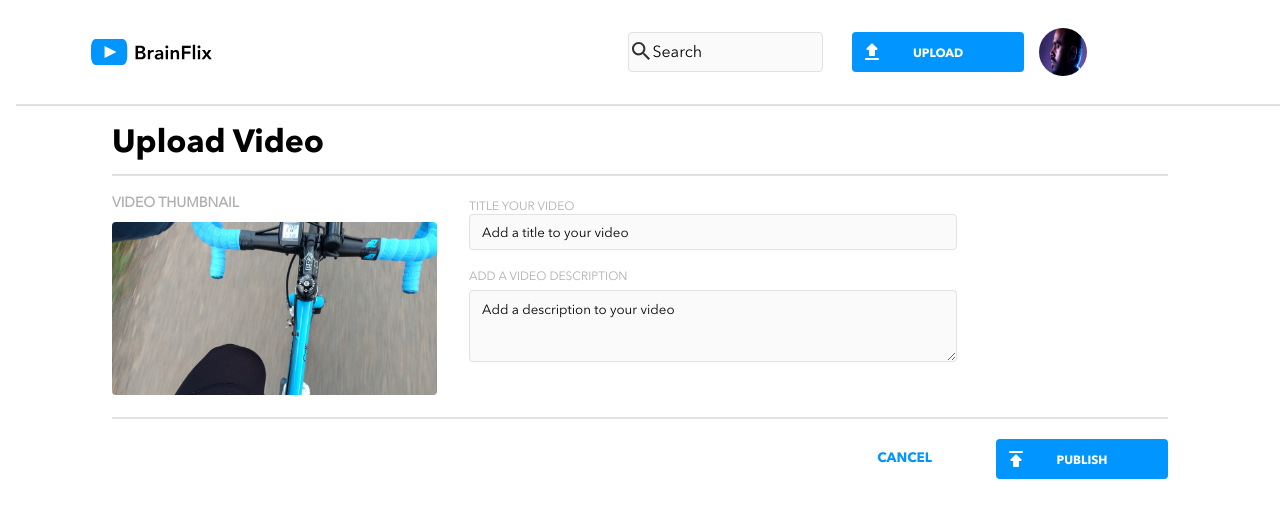
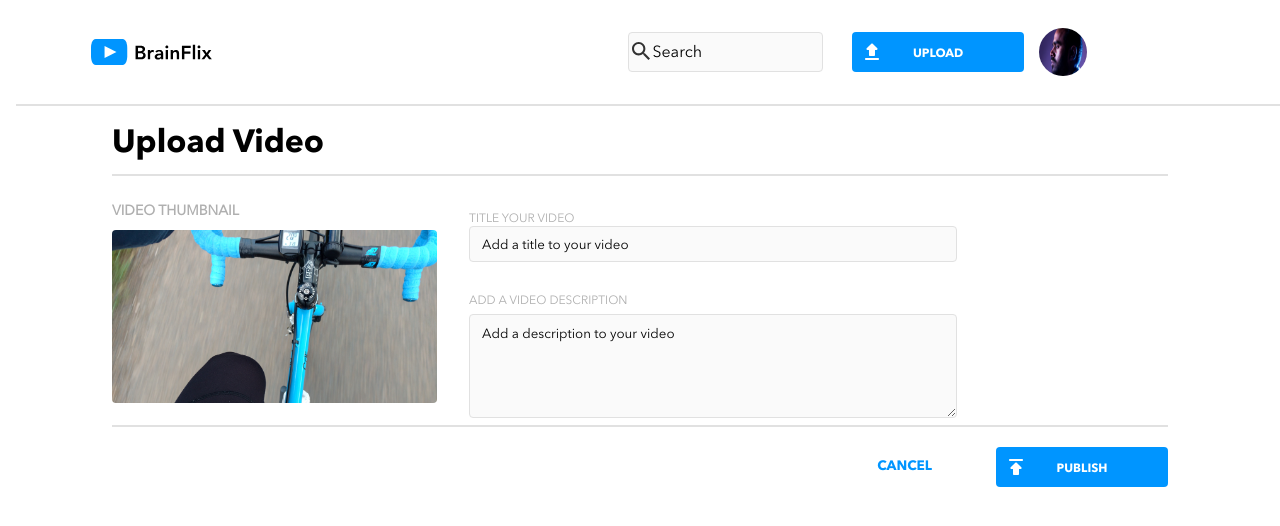
Before and after one commit to lucas-g-marins/lucas-marins-brainflix, a React (Create React App) app: page /upload in a window 1280 px wide. Shown: the top 526 px of the page. Built offline with nearby package versions, Linux system fonts and the light colour scheme.

Commit message:
adjust form sizing for desktop

```diff
--- a/src/Page/Upload.js
+++ b/src/Page/Upload.js
@@ -26,7 +26,7 @@ function Upload() {
                 placeholder="Add a title to your video"
               ></input>
             </label>
-            <label className="upload-video__form-label">
+            <label className="upload-video__form-label upload-video__form-label--desktop">
               ADD A VIDEO DESCRIPTION
               <textarea
                 className="upload-video__form-input--description"
--- a/src/Page/Upload.scss
+++ b/src/Page/Upload.scss
@@ -26,6 +26,7 @@
     @include global.desktop {
       display: flex;
       width: 80%;
+      padding-top: 1.5rem;
     }
   }
 
@@ -42,10 +43,6 @@
     padding-bottom: 0.5rem;
 
     @include global.tablet {
-      padding-top: 1rem;
-    }
-
-    @include global.desktop {
       padding-top: 1rem;
     }
   }
@@ -68,13 +65,18 @@
 
     @include global.desktop {
       width: 60%;
-      padding-top: 1.5rem;
+      padding-top: 0.75rem;
     }
   }
 
   &__form-label {
     padding-bottom: 0.75rem;
     font-size: 0.75rem;
+
+    &--desktop {
+      padding-top: 0.75rem;
+      height: 75%;
+    }
   }
 
   &__form-input {
@@ -85,6 +87,11 @@
       margin: 0.35rem 0 1rem 0;
       padding: 0.75rem;
       height: 4.5rem;
+
+      @include global.desktop {
+        height: 100%;
+        margin-bottom: 0;
+      }
     }
   }
 
```
